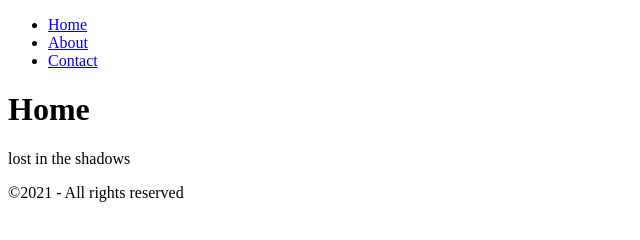
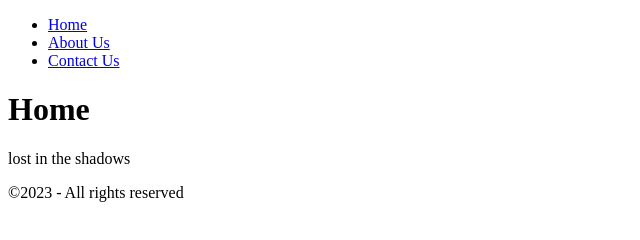
Before and after one commit to amithprasad0112/FullStackCourseProjects, a plain HTML site: page index.html in a window 1280 px wide. Shown: the full height of the page, 0-640 px from the left. Drawn offline with Linux system fonts and the light colour scheme.

Commit message:
Modified & First commit in newFeature branch

```diff
--- a/index.html
+++ b/index.html
@@ -12,10 +12,10 @@
                 <a href="#">Home</a>
             </li>
             <li>
-                <a href="#">About</a>
+                <a href="#">About Us</a>
             </li>
             <li>
-                <a href="#">Contact</a>
+                <a href="#">Contact Us</a>
             </li>
         </ul>
     </nav>
@@ -25,7 +25,7 @@
         <p>lost in the shadows</p>
     </div>
     <footer>
-        <p>&copy;2021 - All rights reserved</p>
+        <p>&copy;2023 - All rights reserved</p>
     </footer>
 </body>
 </html>
```
